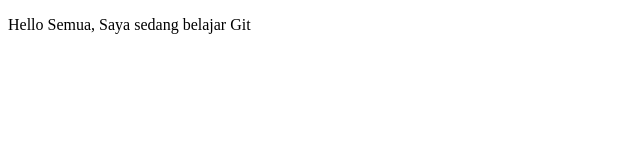
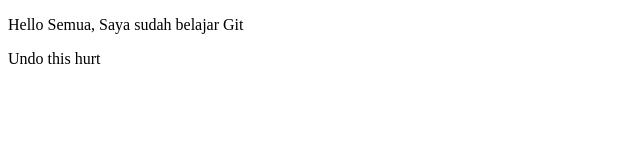
Before and after one commit to ibnu099/belajar-git, a plain HTML site: page index.html in a window 1280 px wide. Shown: the full height of the page, 0-640 px from the left. Drawn offline with Linux system fonts and the light colour scheme.

Commit message:
commit ketiga

```diff
--- a/index.html
+++ b/index.html
@@ -5,6 +5,7 @@
         <title>Belajar Git - Project 01</title>
     </head>
     <body>
-        <p>Hello Semua, Saya sedang belajar Git</p>
+        <p>Hello Semua, Saya sudah belajar Git</p>
+		<p>Undo this hurt</p>
     </body>
 </html>
```
